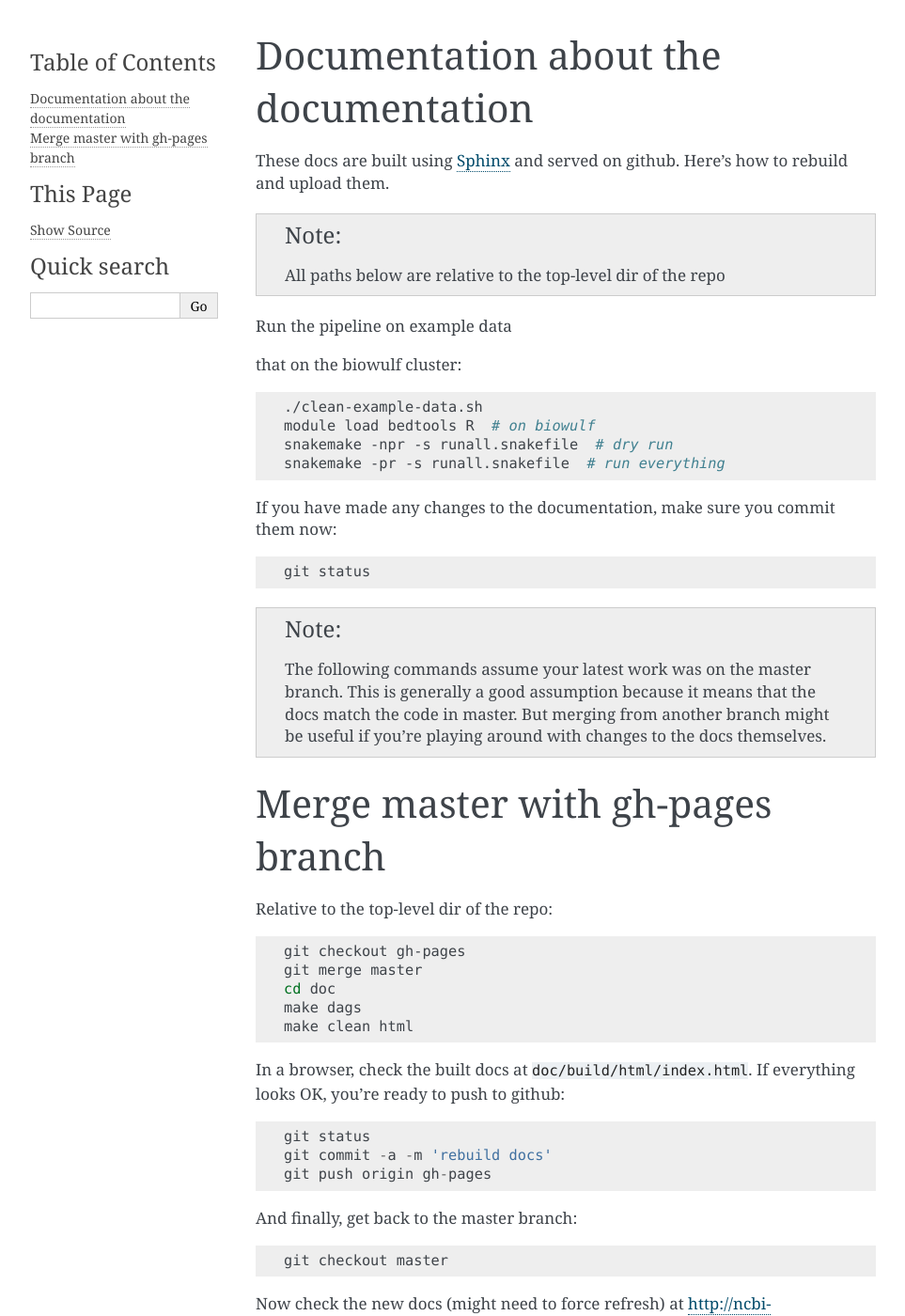
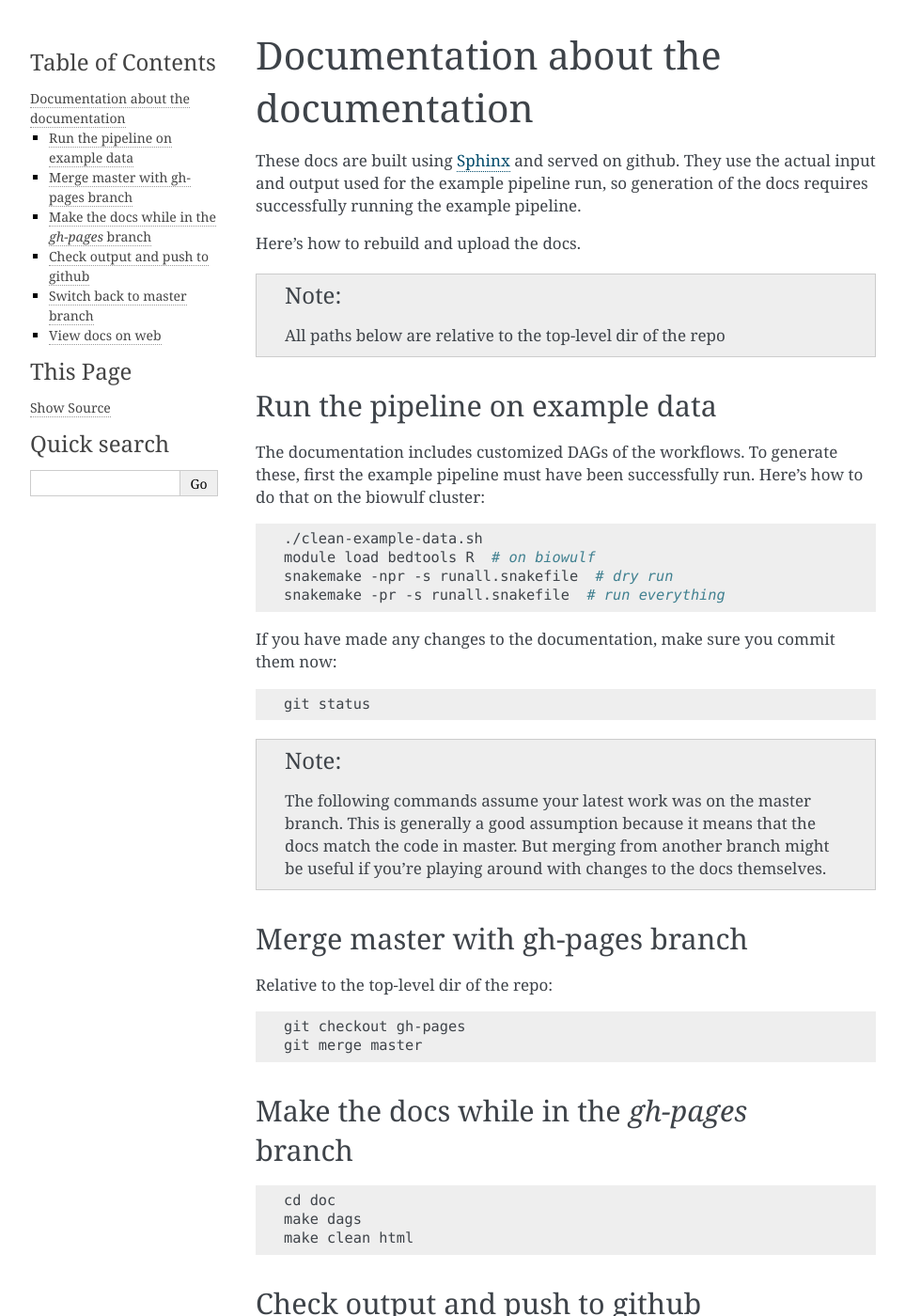
Before and after one commit to NCBI-Hackathons/Pharmacogenomics_Prediction_Pipeline_P3, a Sphinx documentation site: the page built from doc/source/metadoc.rst, in a window 1280 px wide and 1400 px high. Shown: the whole window at 94% size, without its empty margins (148-1111 px from the left). Built offline with Sphinx 7.4.7, drawn with Linux system fonts in a browser that asks for light colours; some of the changed text lies outside the part shown.

Commit message:
more docs on docs

```diff
--- a/doc/source/metadoc.rst
+++ b/doc/source/metadoc.rst
@@ -1,15 +1,17 @@
 Documentation about the documentation
--------------------------------------
+=====================================
 
 These docs are built using `Sphinx <http://sphinx-doc.org>`_ and served on
-github. Here's how to rebuild and upload them.
+github. They use the actual input and output used for the example pipeline run,
+so generation of the docs requires successfully running the example pipeline.
+
+Here's how to rebuild and upload the docs.
 
 .. note::
 
     All paths below are relative to the top-level dir of the repo
 
 Run the pipeline on example data
-
 --------------------------------
 The documentation includes customized DAGs of the workflows. To generate these,
 first the example pipeline must have been successfully run. Here's how to do
@@ -44,9 +46,19 @@ Relative to the top-level dir of the repo:
 
     git checkout gh-pages
     git merge master
+
+
+Make the docs while in the `gh-pages` branch
+--------------------------------------------
+::
+
     cd doc
     make dags
     make clean html
+
+
+Check output and push to github
+-------------------------------
 
 In a browser, check the built docs at ``doc/build/html/index.html``. If
 everything looks OK, you're ready to push to github::
@@ -55,9 +67,14 @@ everything looks OK, you're ready to push to github::
     git commit -a -m 'rebuild docs'
     git push origin gh-pages
 
+Switch back to master branch
+----------------------------
+
 And finally, get back to the master branch::
 
     git checkout master
 
+View docs on web
+----------------
 Now check the new docs (might need to force refresh) at
 http://ncbi-hackathons.github.io/Pharmacogenomics_Prediction_Pipeline_P3/doc/build/html.
```
